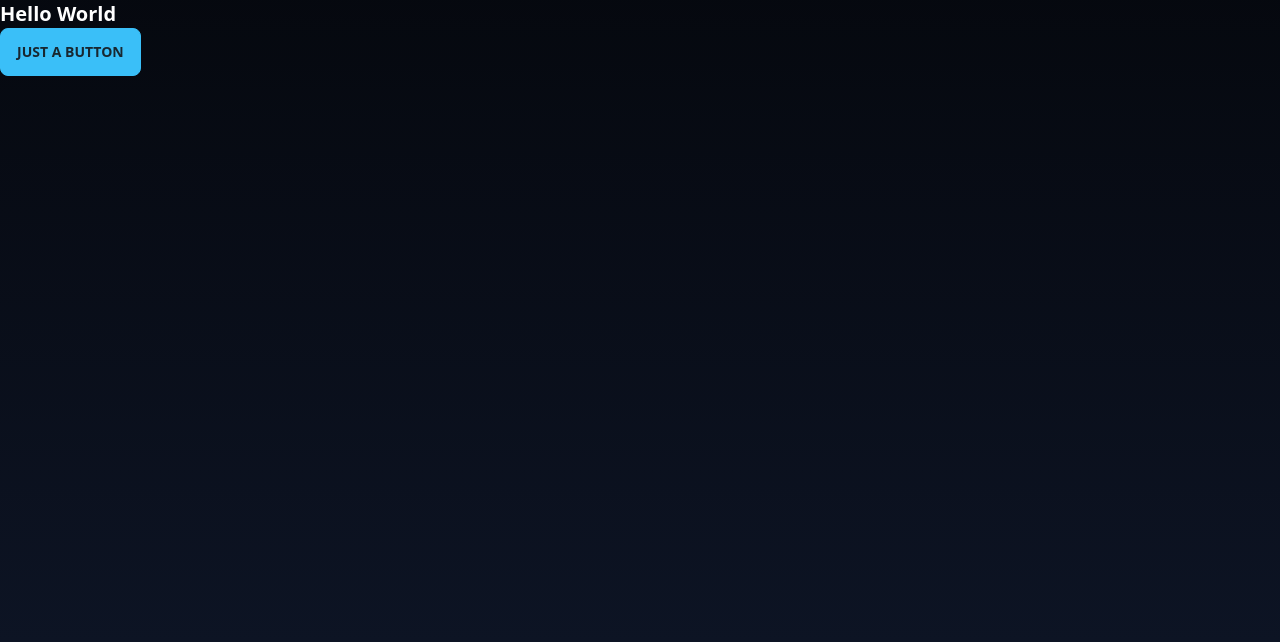
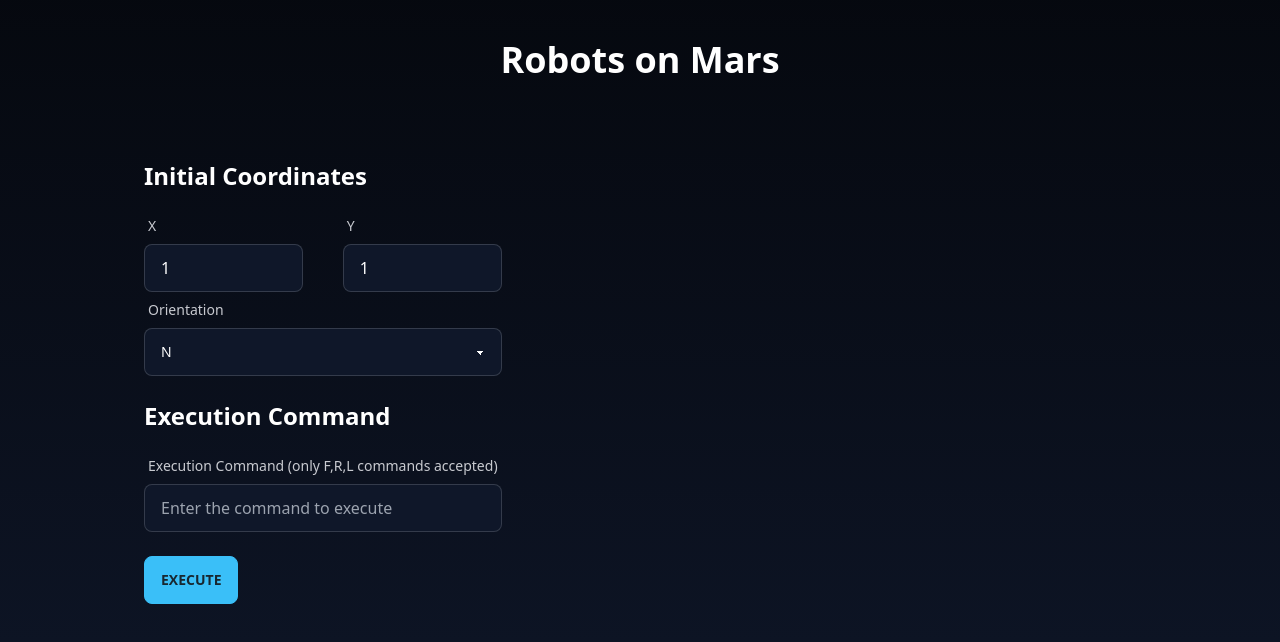
Before and after one commit to vladwulf/daphne-challenge, a React (Vite) app: page / in a window 1280 px wide. Shown: the top 642 px of the page. Built offline with nearby package versions, Linux system fonts and the light colour scheme.

Commit message:
add main page + form

```diff
--- a/src/App.tsx
+++ b/src/App.tsx
@@ -1,9 +1,10 @@
+import { MainPage } from "./page/MainPage";
+
 function App() {
   return (
-    <>
-      <h1 className="text-xl font-bold">Hello World</h1>
-      <button className="btn btn-primary">Just a button</button>
-    </>
+    <div>
+      <MainPage />
+    </div>
   );
 }
 
--- /dev/null
+++ b/src/features/coordinates-form/CoordinatesForm.tsx
@@ -0,0 +1,78 @@
+import { RobotOrientation } from "~/types";
+
+export const CoordinatesForm = () => {
+  return (
+    <div>
+      <form className="block max-w-md space-y-6">
+        <div>
+          <h2 className="mb-4">Initial Coordinates</h2>
+          <div className="flex w-full max-w-sm gap-10">
+            <div className="w-full">
+              <label className="label label-text">X</label>
+              <input
+                name="x"
+                type="number"
+                className="w-full input input-bordered"
+                min={0}
+                max={100}
+                defaultValue={1}
+                required
+              />
+            </div>
+            <div className="w-full">
+              <label className="label label-text">Y</label>
+              <input
+                name="y"
+                type="number"
+                className="w-full input input-bordered"
+                min={0}
+                max={100}
+                defaultValue={1}
+                required
+              />
+            </div>
+          </div>
+          <div className="form-control">
+            <label className="label label-text">Orientation</label>
+            <select
+              className="w-full select select-bordered"
+              name="orientation"
+              required
+            >
+              <option disabled defaultValue={RobotOrientation.N}>
+                Select the initial robot orientation
+              </option>
+              <option value={RobotOrientation.N}>{RobotOrientation.N}</option>
+              <option value={RobotOrientation.S}>{RobotOrientation.S}</option>
+              <option value={RobotOrientation.W}>{RobotOrientation.W}</option>
+              <option value={RobotOrientation.E}>{RobotOrientation.E}</option>
+            </select>
+          </div>
+        </div>
+
+        <div>
+          <h2 className="mb-4">Execution Command</h2>
+          <div className="form-control">
+            <label className="label label-text">
+              Execution Command (only F,R,L commands accepted)
+            </label>
+            <input
+              name="command"
+              className="input input-bordered"
+              type="text"
+              placeholder="Enter the command to execute"
+              minLength={0}
+              required
+              pattern="^[FRL]*$"
+            />
+          </div>
+        </div>
+        <div className="my-10">
+          <button type="submit" className="btn btn-primary">
+            Execute
+          </button>
+        </div>
+      </form>
+    </div>
+  );
+};
--- /dev/null
+++ b/src/features/coordinates-form/index.ts
@@ -0,0 +1 @@
+export * from "./CoordinatesForm";
--- /dev/null
+++ b/src/page/MainPage.tsx
@@ -0,0 +1,16 @@
+import { Layout } from "~/components/layout";
+import { CoordinatesForm } from "~/features/coordinates-form";
+
+export const MainPage = () => {
+  return (
+    <Layout>
+      <div className="mx-auto my-10">
+        <h1 className="text-center">Robots on Mars</h1>
+
+        <div className="flex justify-between my-20">
+          <CoordinatesForm />
+        </div>
+      </div>
+    </Layout>
+  );
+};
```
